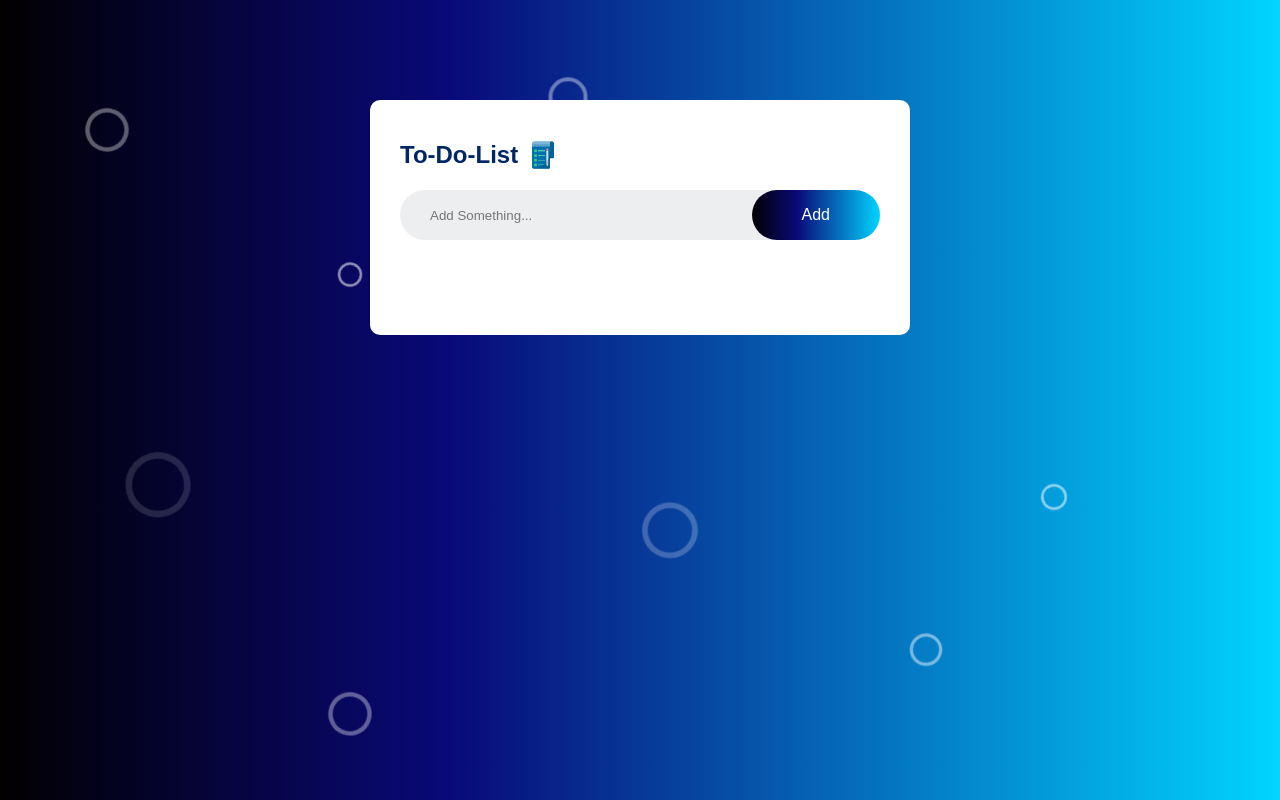
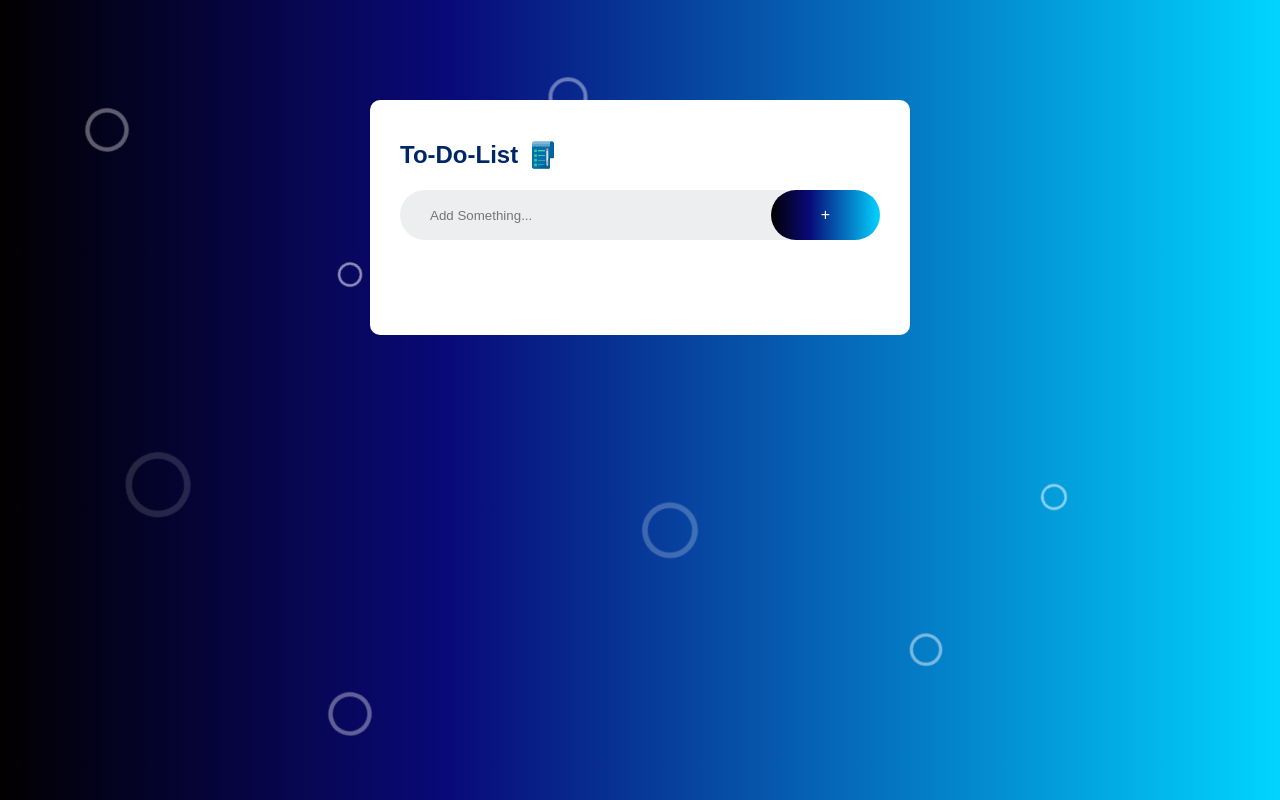
Before and after one commit to devwebdevloper89/TaskList-WebApp, a plain HTML site: page index.html in a window 1280 px wide. Drawn offline with Linux system fonts and the light colour scheme; a web font is replaced by a local one.

Commit message:
Update index.html

```diff
--- a/index.html
+++ b/index.html
@@ -30,7 +30,7 @@
         <h2>To-Do-List <img src="./main icon.png" /></h2>
         <div class="row">
           <input type="text" id="input-box" placeholder="Add Something..." />
-          <button onclick="addTask()">Add</button>
+          <button onclick="addTask()">+</button>
         </div>
         <ul id="list-container">
           <li class="checked">Task-1</li>
```
